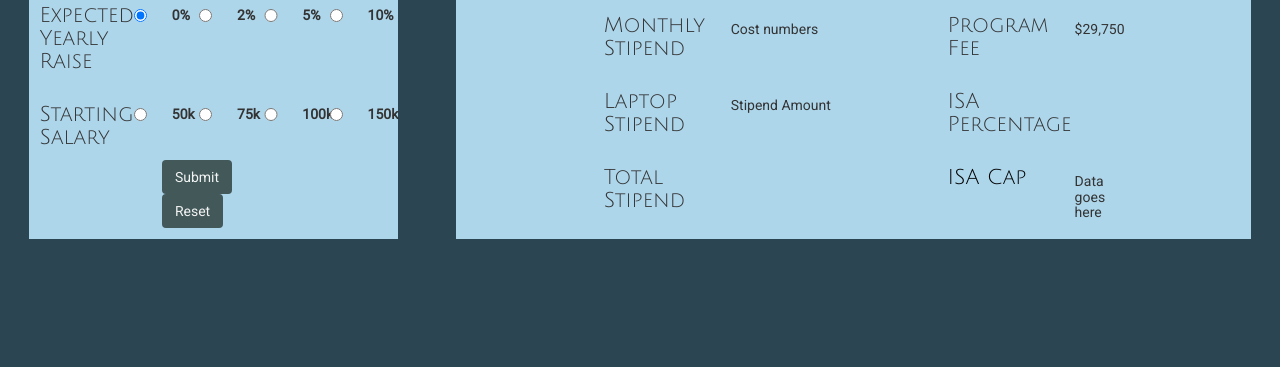
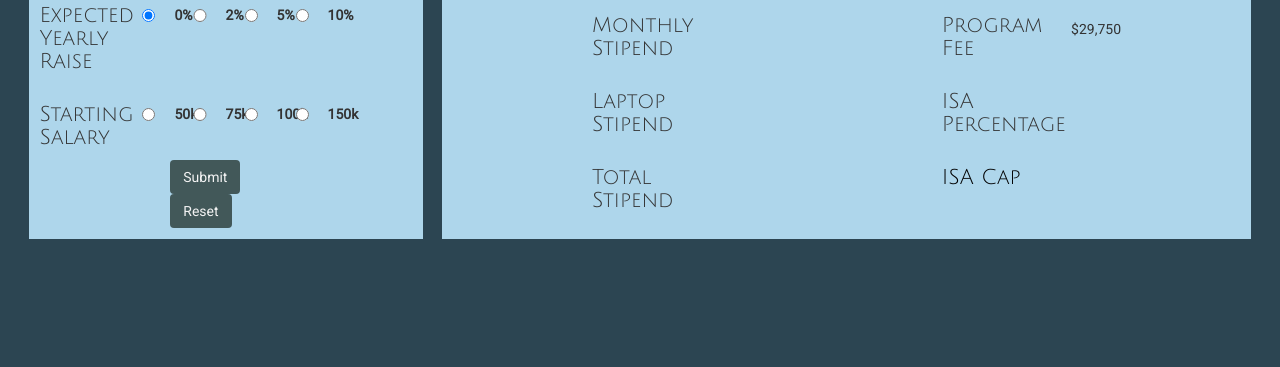
Before and after one commit to lizzkats/ISACalculator, a website: page index.html in a window 1280 px wide. Shown: the part 433-800 px from the top of the page. Drawn offline with nearby package versions, Linux system fonts and the light colour scheme.

Commit message:
margin corrections.

```diff
--- a/index.html
+++ b/index.html
@@ -25,6 +25,7 @@
       </div>
       <div class="row">
         <div class = "col-xs-4">
+          <div id="input-margins">
           <div id="error">
           </div>
           <div id="hover-info">Test if I'm hidden</div>
@@ -36,10 +37,11 @@
                 <h3 class="col-xs-3"><a href="" title="If you choose this option, you'll receive an additional $1846 as a laptop stipend. This increases your ISA by 1%.">Laptop?</a></h3>
                 <input type="checkbox" onclick='laptopCheck();' name="laptop" id="laptop" class="col-xs-1" />
               </div>
-              <div class="row">
+              <div class="row" >
+
                 <h3 class="col-xs-3">Expected Yearly Raise</h3>
-                <div class='radioButtons'>
-                <input type="radio" name="raise" class="col-xs-1" id="raise0" value="0" checked/><label class="col-xs-1" for="raise0">0% </label>
+                <div class='radioButtons col-xs-8' >
+                <input type="radio" name="raise" class="col-xs-1" id="raise0" value="0" checked/><label class="col-xs-1" for="raise0"> 0%</label>
                 <input type="radio" name="raise" class="col-xs-1" id="raise2" value=".02"/><label class="col-xs-1" for="raise2">2% </label>
                 <input type="radio" name="raise" class="col-xs-1" id="raise5" value=".05"/><label class="col-xs-1" for="raise5">5% </label>
                 <input type="radio" name="raise" class="col-xs-1" id="raise10" value=".1"/><label class="col-xs-1" for="raise10">10% </label>
@@ -47,7 +49,7 @@
               </div>
               <div class="row">
                 <h3 class="col-xs-3">Starting Salary</h3>
-                <div class='radioButtons'>
+                <div class='radioButtons col-xs-8'>
                 <input type="radio" name="salary" class="col-xs-1" id="sal50" value="50000"/><label class="col-xs-1" for="sal50">50k</label>
                 <input type="radio" name="salary" class="col-xs-1" id="sal75" value="75000"/><label class="col-xs-1" for="sal75">75k</label>
                 <input type="radio" name="salary" class="col-xs-1" id="sal100" value="100000"/><label class="col-xs-1" for="sal100">100k</label>
@@ -65,17 +67,19 @@
             </form>
           </div>
         </div>
+        </div>
         <div class = "col-xs-8">
+          <div id="output-margins">
           <div id="output">
 
             <div id="space" class="row">
               <div class="col-xs-12"><h2 id="output-title">Your Results</h2></div>
 
             </div>
-            <div id="cost-cap" class="row">
+            <div class="row">
               <div class="col-xs-2"></div>
               <div class="col-xs-2"><h3>Monthly Stipend</h3></div>
-              <h5 class="col-xs-2" id="monthly-stipend-output"> Cost numbers </h5>
+              <h5 class="col-xs-2" id="monthly-stipend-output"></h5>
               <div class="col-xs-1"></div>
               <div class="col-xs-2"><h3>Program Fee</h3></div>
               <h5 id="fee-output"class="col-xs-2">$29,750</h5>
@@ -84,7 +88,7 @@
             <div id="laptop-stipend" class="row">
               <div class="col-xs-2"></div>
               <div class="col-xs-2"><h3>Laptop Stipend</h3></div>
-              <h5 class="col-xs-2" id="laptop-output">Stipend Amount</h5>
+              <h5 class="col-xs-2" id="laptop-output"></h5>
               <div class="col-xs-1"></div>
               <div class="col-xs-2"><h3>ISA Percentage</h3></div>
               <h5 id="isa-output" class="col-xs-1"></h5>
@@ -96,7 +100,7 @@
               <h5 class="col-xs-2" id="total-stipend-output"></h5>
               <div class="col-xs-1"></div>
               <div class="col-xs-2"><h3><a href="" title="The ISA Cap is equal to double the program fees and whatever stipend you choose to take. No matter what your salary is, you'll never be required to pay more than this amount.">ISA Cap</a></h3></div>
-              <h5 class="col-xs-1" id="cap-output">Data goes here</h5>
+              <h5 class="col-xs-1" id="cap-output"></h5>
 
               <!-- <div class="col-xs-3">Words about cost</div> -->
             </div>
@@ -107,6 +111,7 @@
           </div>
         </div>
       </div>
+      </div>
     </div>
   </body>
 </html>
--- a/stylesheet.css
+++ b/stylesheet.css
@@ -48,7 +48,7 @@ label{
 .radioButtons{
   margin-top:1.50em;
   margin-left:-.5em;
-  margin-right:1em;
+  margin-right:2em;
 }
 .container{
   /*background-color: #E6DB93;*/
@@ -57,6 +57,10 @@ label{
   min-width:100%;
   min-height:100%;
 }
+#input-margins{
+  margin: 1em -.8em 1em 1em;
+}
+
 #input{
   /*background-color:#737373;
   color: #1AB898;*/
@@ -64,8 +68,9 @@ label{
   background-color:#56C4AE;
 
   background-color:#AED6EB;
-  margin:1em;
+
 }
+
 #chart{
   /*background-color:lightgrey;*/
   width:50%;
@@ -84,9 +89,11 @@ label{
   background-color:#56C4AE;
 
   background-color:#AED6EB;
-  margin:1em;
+
 }
-
+#output-margins{
+  margin: 1em 1em 1em 0em;
+}
 #input, #output{
   height:22em;
 }
```
